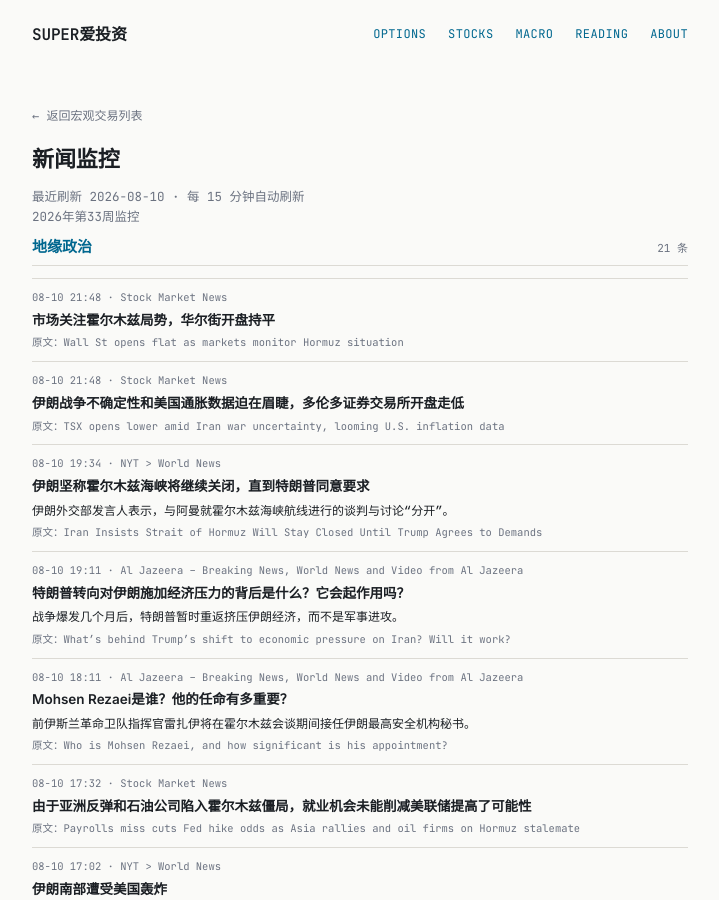
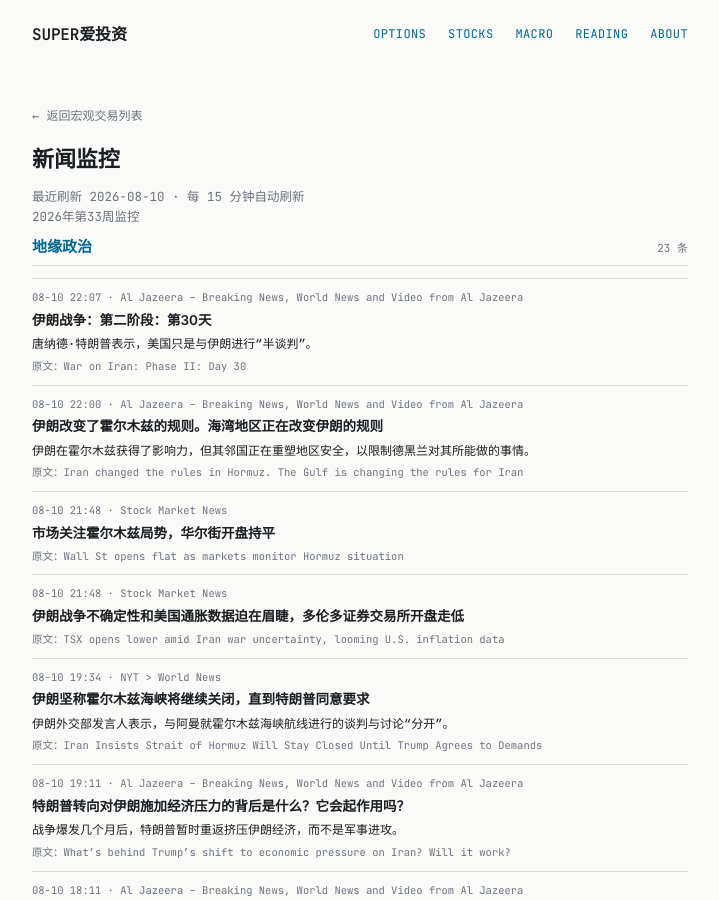
Before and after one commit to tang3super/tang3super.github.io, a Jekyll site: the page built from _macro_trade/news-digest.md, in a window 1280 px wide and 900 px high. Shown: the whole window, without its empty margins (280-999 px from the left). Built offline with Jekyll 4.4.1, drawn with Linux system fonts in a browser that asks for light colours.

Commit message:
sync news-digest article

```diff
--- a/_macro_trade/news-digest.md
+++ b/_macro_trade/news-digest.md
@@ -9,6 +9,20 @@ refresh_note: 每 15 分钟自动刷新
 topics:
 - name: 地缘政治
   items:
+  - title: 'War on Iran: Phase II: Day 30'
+    summary: Donald Trump says the US is only ‘semi-negotiating’ with Iran.
+    link: https://www.aljazeera.com/video/newsfeed/2026/8/10/war-on-iran-phase-ii-day-30?traffic_source=rss
+    source: Al Jazeera – Breaking News, World News and Video from Al Jazeera
+    time: 08-10 22:07
+    title_zh: 伊朗战争：第二阶段：第30天
+    summary_zh: 唐纳德·特朗普表示，美国只是与伊朗进行“半谈判”。
+  - title: Iran changed the rules in Hormuz. The Gulf is changing the rules for Iran
+    summary: Iran gained leverage in Hormuz, but its neighbours are reshaping regional security to limit what Tehran can do with it.
+    link: https://www.aljazeera.com/opinions/2026/8/10/iran-changed-the-rules-in-hormuz-the-gulf-is-changing-the-rules-for-iran?traffic_source=rss
+    source: Al Jazeera – Breaking News, World News and Video from Al Jazeera
+    time: 08-10 22:00
+    title_zh: 伊朗改变了霍尔木兹的规则。海湾地区正在改变伊朗的规则
+    summary_zh: 伊朗在霍尔木兹获得了影响力，但其邻国正在重塑地区安全，以限制德黑兰对其所能做的事情。
   - title: Wall St opens flat as markets monitor Hormuz situation
     summary: ''
     link: https://www.investing.com/news/stock-market-news/wall-st-open-flat-as-markets-monitor-hormuz-situation-4849511
```
